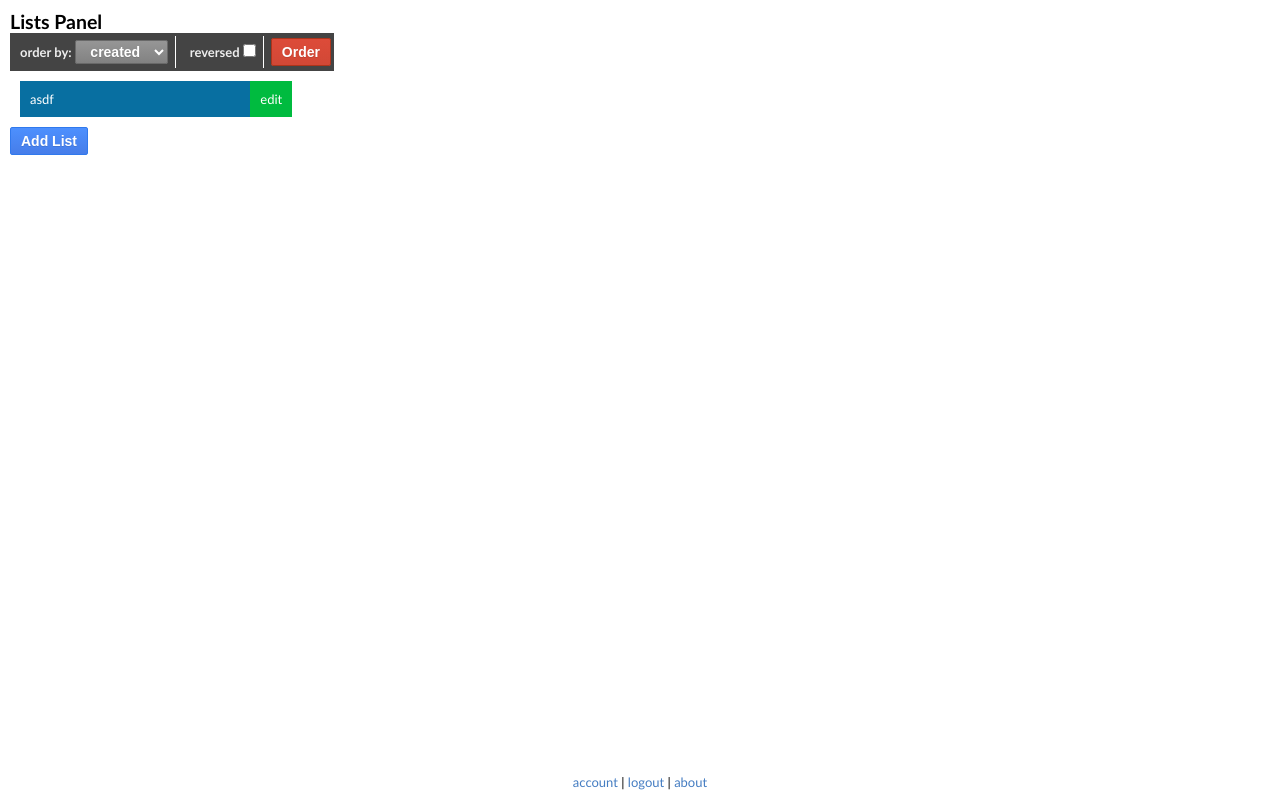
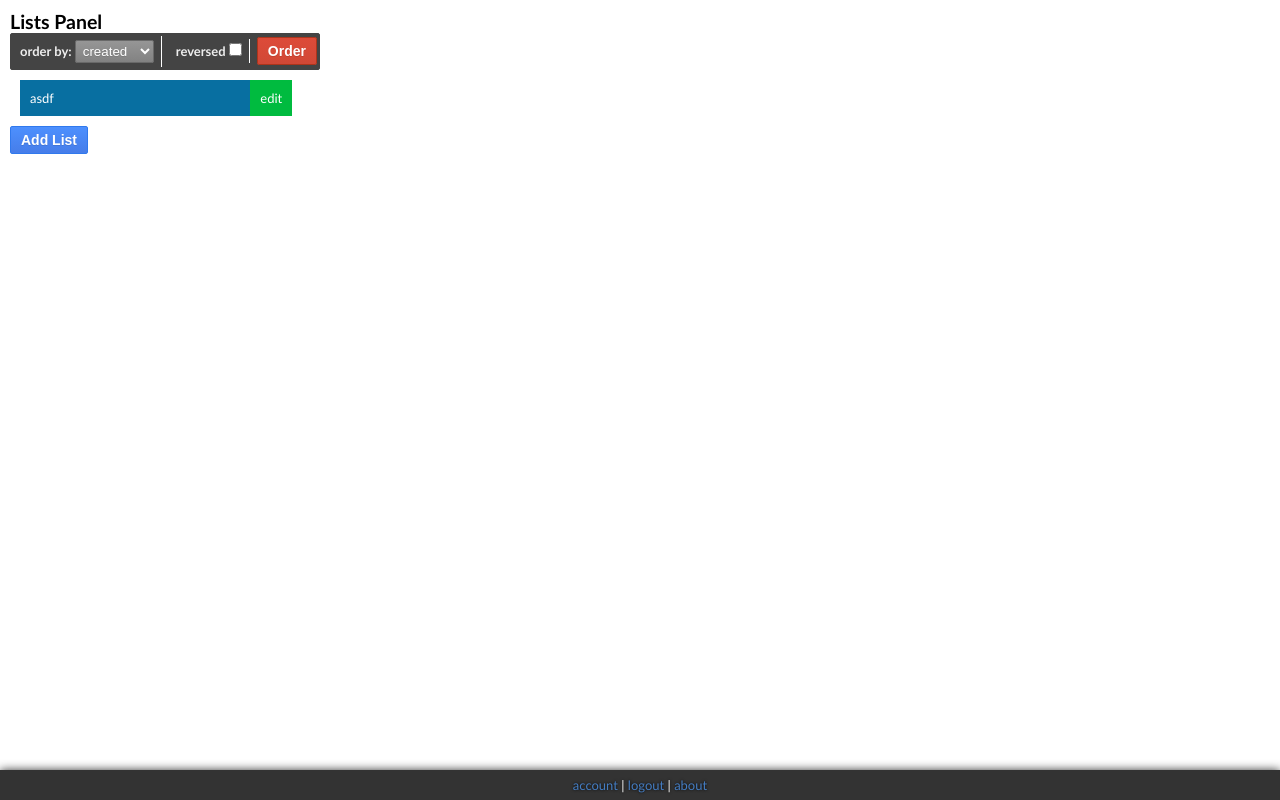
Before and after one commit to felipap/restful-django-example, a Django app: template worddb/templates/listspanel.html in a window 1280 px wide. Run offline with Django 3.2, Linux system fonts and the light colour scheme; the template is opened without the code that fills it: values that come from a table or form of the project are taken from there, others are empty; data comes from the database, SQL or seed files in the repository; parts of the project's set-up code (start-up, migrations or seed data) failed here and were passed over; some libraries are stand-ins or nearby versions.

Commit message:
some css tests

```diff
--- a/worddb/static/global.css
+++ b/worddb/static/global.css
@@ -55,19 +55,27 @@ textarea, input {
 	text-align: justify;
 }
 
-footer {
-	position: absolute;
-	width: 300px;
-	left: 50%;
-	margin-left: -150px;
-	bottom: 10px;
-	text-align: center;
-}
-
 #blackout {
 	position: fixed; top: 0; bottom: 0; left: 0; right: 0;
 	background: black;
 	opacity: .6; }
+
+
+footer {
+	position: fixed;
+	left: 0; right: 0; bottom: 0;
+	line-height: 30px;
+	color: white;
+	background: #333;
+	text-align: center;
+	text-shadow: #000 0px 0px 3px;
+	box-shadow: 0 0 10px #333;
+}
+
+footer a, footer a:link, footer a:active { color: #457DC2; }
+footer a:hover { color: #74A5E1;}
+
+
 
 
 #flash-messages-wrapper {
@@ -215,10 +223,6 @@ ul.tags-wrapper .tag { margin: 5px 0; }
 		.styled-box .edit-field .field-info a:hover { text-decoration: underline; }
 		.styled-box .edit-field .field-info.error { background: #c60018; }
 
-a, a:link, a:active { color: #457DC2; }
-a, a:link, a:visited, a:hover, a:active { text-decoration:none; }
-a:hover { color: #222; }
-
 .styled-box.login-box { width: 370px; left: 50%; margin-left: -205px; padding: 15px;}
 .styled-box.login-box .edit-field { margin-top: 5; }
 .styled-box.login-box .edit-field-label { padding: 0 0 5px 0; width: 340px;}
@@ -226,14 +230,15 @@ a:hover { color: #222; }
 
 s* {	border: 1px solid black; }
 
+
 .orderby-box {
 	display: table;
 	background: #444;
 	padding: 2px;
 	border: 1px solid #444;
+	border-radius: 2px;
 }
 .orderby-box div {
-	sbackground: #EEE;
 	color: #eee;
 	display: inline-block;
 	padding: 4px 7px;
@@ -242,16 +247,10 @@ s* {	border: 1px solid black; }
 
 	font-weight: bold;
 	margin-right: 7px;
-	line-height: 24px;
 }
-.orderby-box div select {
-	padding: 2px 6px;
-	font-size: 14px;
-	text-align: center;
-
-	font-weight: bold;
+.orderby-box select {
+	padding: 2px 3px;
 	color: white;
-
 	border-radius: 2px;
 	text-shadow: 0 1px rgba(0, 0, 0, 0.1);
 
@@ -260,10 +259,7 @@ s* {	border: 1px solid black; }
 	border-color: rgb(105, 105, 105);
 	background-image: -webkit-linear-gradient(top, rgb(150, 150, 150), rgb(130, 130, 130)); }
 
-	.orderby-box div select:hover, .orderby-box div select:focus {
-		background-image: -webkit-linear-gradient(top, rgb(150, 150, 150), rgb(120, 120, 120)); }
+	.orderby-box select:hover, .orderby-box select:focus {
+		text-shadow: 0 1px rgba(0, 0, 0, 0.3); }
 
-select option { color: black; }
-select option:hover { color: white; }
-
-/***********************************/
+	.orderby-box select option { color: black; }
```
